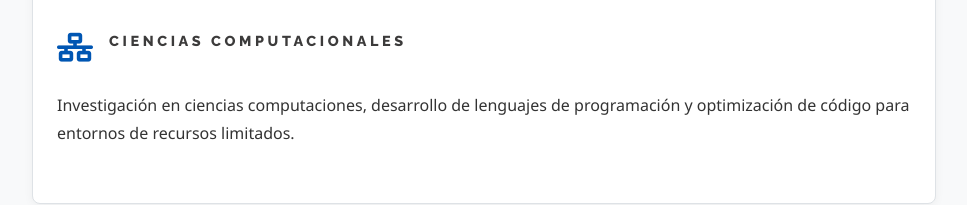
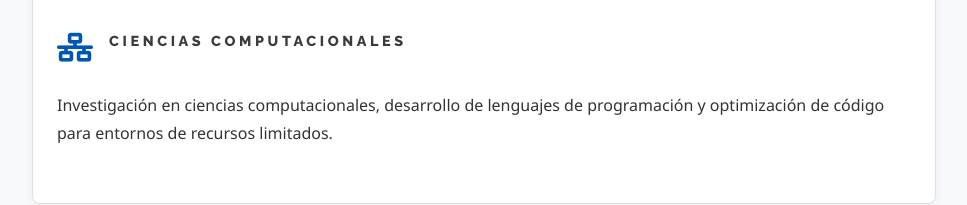
Before and after one commit to saballeth/saballeth.github.io, a plain HTML site: page index.html in a window 1280 px wide. Shown: the part 1089-1294 px from the top of the page, without its empty margins (296-1263 px from the left). Drawn offline with Linux system fonts and the light colour scheme; files that its build step writes are made by us from their sources; files whose address does not match are found by name.

```diff
--- a/index.html
+++ b/index.html
@@ -470,7 +470,7 @@
                     <h3>Ciencias Computacionales</h3>
                 </div>
             </div>
-            <p>Investigación en ciencias computaciones, desarrollo de lenguajes de programación y optimización de código para entornos de recursos limitados.</p>
+            <p>Investigación en ciencias computacionales, desarrollo de lenguajes de programación y optimización de código para entornos de recursos limitados.</p>
         </section>
 
         <!-- Sección Equipo -->
```
